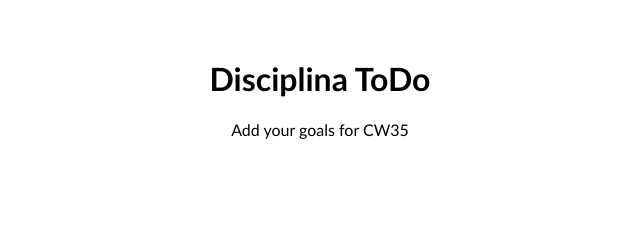
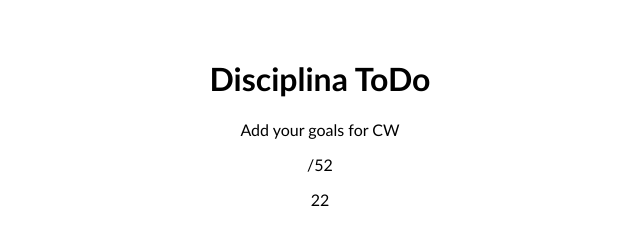
Before and after one commit to Crypto-Phil/projectD, a plain HTML site: page index.html in a window 1280 px wide. Shown: the full height of the page, 320-960 px from the left. Drawn offline with Linux system fonts and the light colour scheme.

Commit message:
added JS calendar week

```diff
--- a/index.html
+++ b/index.html
@@ -6,11 +6,22 @@
     <meta name="viewport" content="width=device-width, initial-scale=1.0">
     <title>Disciplina To Do</title>
     <link rel="stylesheet" href="styles.css">
+
 </head>
 <body class=h1>
     <h1>Disciplina ToDo</h1>
     <div>
-        <p>Add your goals for CW35</p>
+        <p>Add your goals for CW </p>
     </div>
+
+    <div>
+        <script>document.write(new Date().getWeekNumber());</script>
+    </div>
+
+    <div>
+        <p>/52</p>
+    </div>
+
+<script src="scripts.js"></script>
 </body>
 </html>
--- a/styles.css
+++ b/styles.css
@@ -2,5 +2,4 @@
     text-align: center;
     padding-top: 30px;
     font-family: 'Gill Sans', 'Gill Sans MT', Calibri, 'Trebuchet MS', sans-serif;
-
 }
```
